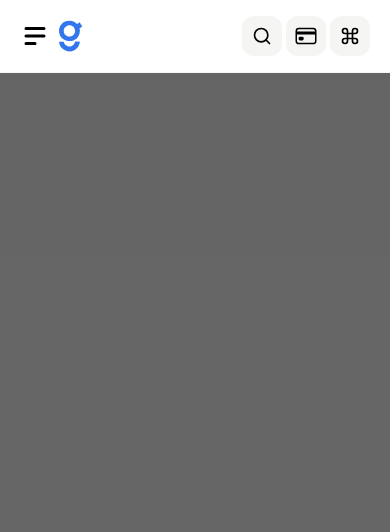
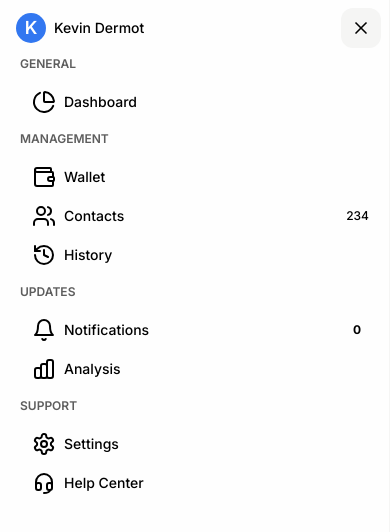
Before and after one commit to mbonikev/GradeWave, a React (Vite) app: page /#/student_dashboard in a window 390 px wide. Both pictures are taken after a click on the button 35 px from the left and 36 px from the top of the page. Shown: the top 532 px of the page. Built offline with nearby package versions, Linux system fonts and the light colour scheme.

Commit message:
updated src/components/student/StudentSidebar.jsx

```diff
--- a/src/components/student/StudentSidebar.jsx
+++ b/src/components/student/StudentSidebar.jsx
@@ -22,8 +22,8 @@ function StudentSidebar({ closeSidebar, showSidebar }) {
   return (
     <div
       className={`${
-        showSidebar ? "w-[255px] min-w-[255px] max-sm:w-full" : "max-lg:w-0"
-      } transition-all z-10 bg-body-bg h-svh sticky top-0 left-0 max-lg:fixed flex flex-col bg-lightSidebarBg text-lightBlackText border-r border-stone-100 overflow-y-auto`}
+        showSidebar ? "w-[255px] max-sm:w-full" : "max-lg:w-0"
+      } transition-all z-30 bg-body-bg h-svh sticky top-0 left-0 max-lg:fixed flex flex-col bg-lightSidebarBg text-lightBlackText border-r border-stone-100 overflow-y-auto`}
     >
       <div className="flex items-center justify-between px-2 pt-2 gap-1 select-none">
         <Link
```
